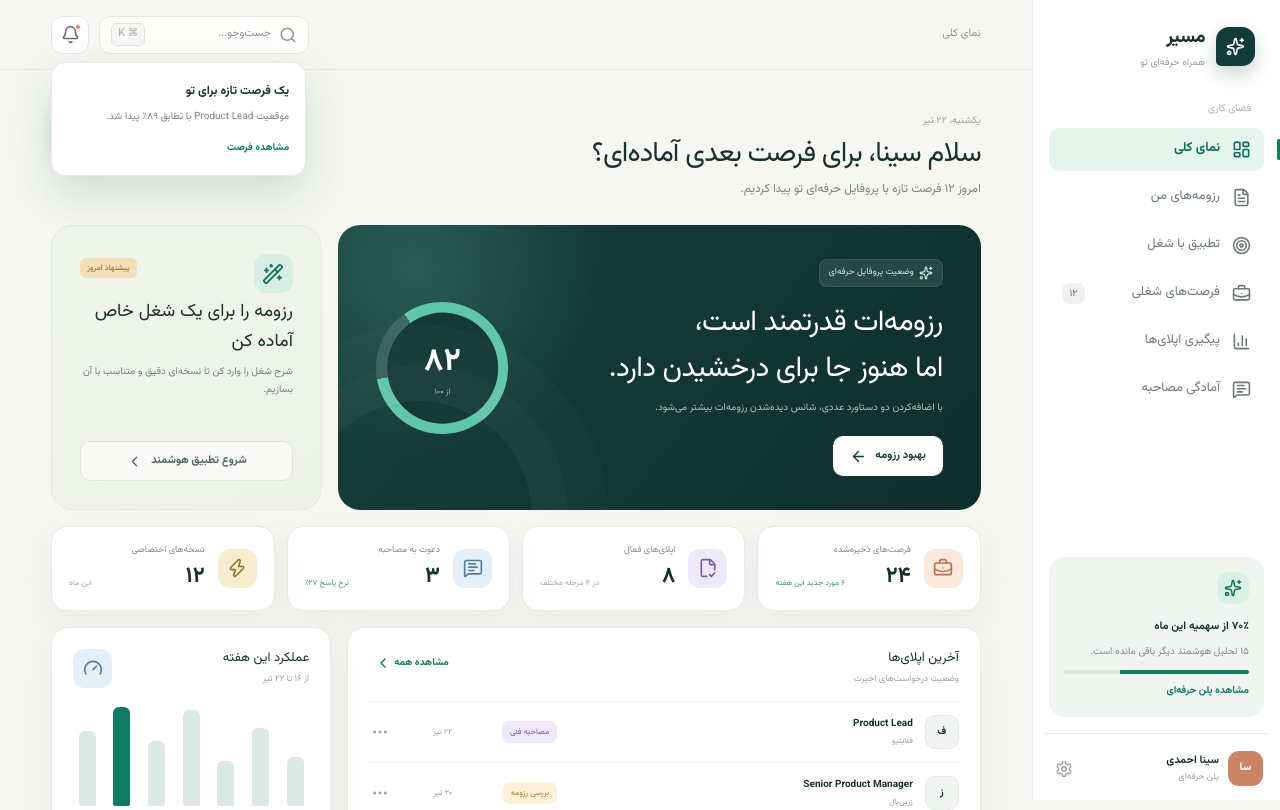
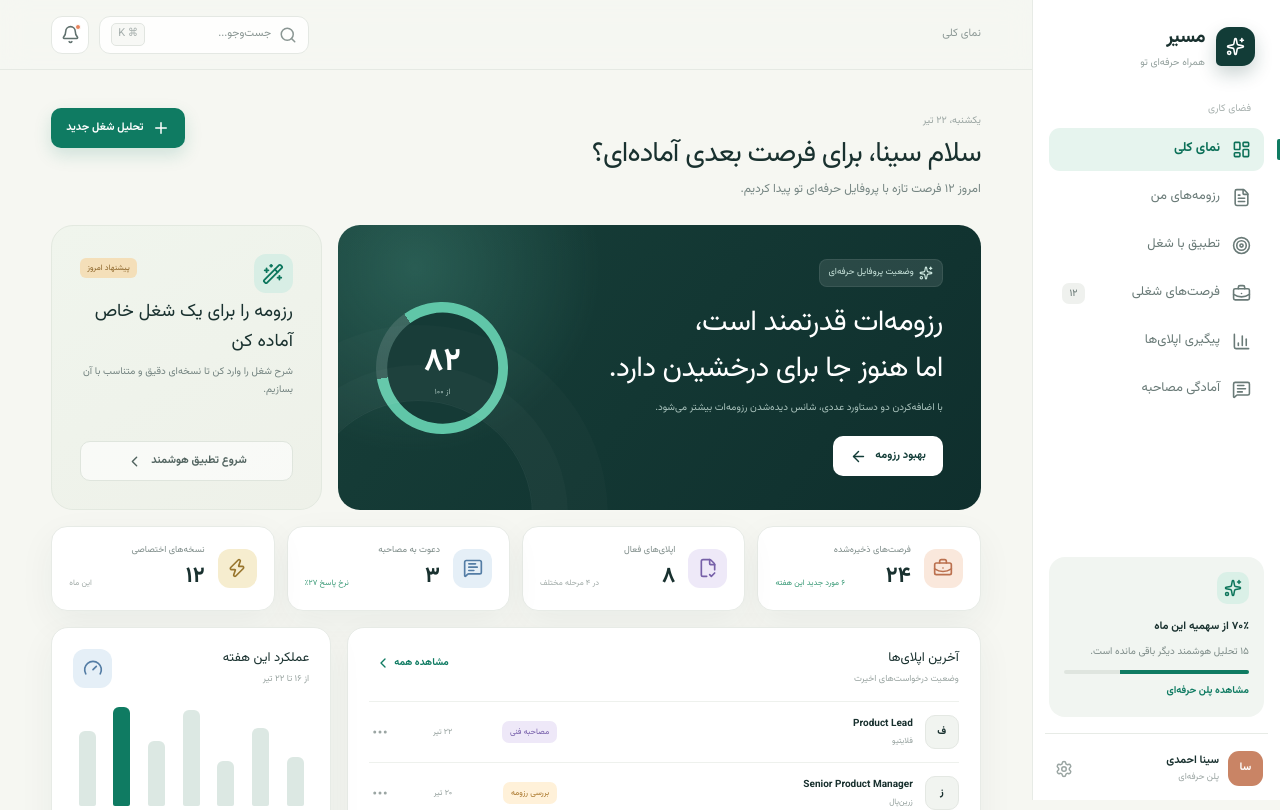
Before and after one commit to Mrshcom/radikar, a Next.js app: page / in a window 1280 px wide. Shown: the top 810 px of the page. Built offline with nearby package versions, Linux system fonts and the light colour scheme.

Commit message:
Start notification popover closed

```diff
--- a/app/page.tsx
+++ b/app/page.tsx
@@ -462,7 +462,7 @@ function InterviewPage({ notify }: { notify: Notify }) {
 
 export default function Home() {
   const [activePage, setActivePage] = useState<PageKey>("dashboard");
-  const [noticeOpen, setNoticeOpen] = useState(true);
+  const [noticeOpen, setNoticeOpen] = useState(false);
   const [toast, setToast] = useState("");
   const [globalDialog, setGlobalDialog] = useState<"search" | "settings" | "plan" | null>(null);
   const title = useMemo(() => menuItems.find((item) => item.id === activePage)?.label, [activePage]);
```
